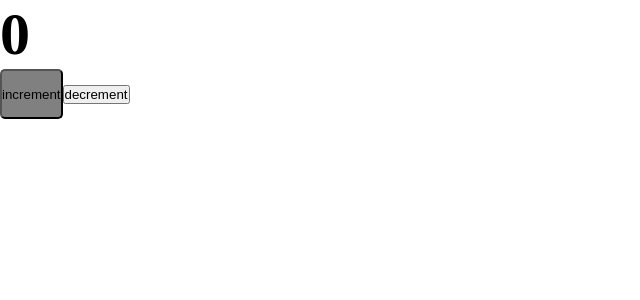
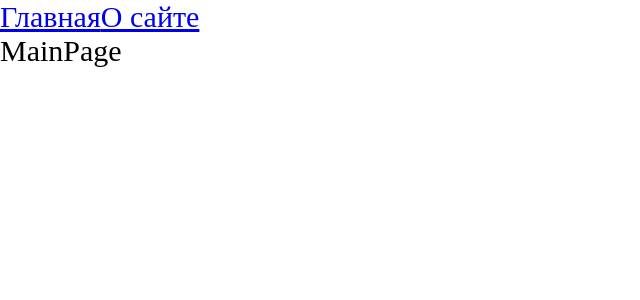
Before and after one commit to Kalips0o/frontend-project, a React app: page / in a window 1280 px wide. Shown: the top 300 px of the page, without its empty margins (0-640 px from the left). Built offline with nearby package versions, Linux system fonts and the light colour scheme.

Commit message:
Routing Code, splitting Lazy Suspence

```diff
--- a/src/App.tsx
+++ b/src/App.tsx
@@ -1,9 +1,22 @@
-import {Counter} from "./components/Counter";
+import React, { Suspense } from 'react';
+import {Link, Route, Routes} from 'react-router-dom';
+import './index.scss';
+import {AboutPageAsync} from "./pages/AboutPage/AboutPage.async";
+import {MainPageAsync} from "./pages/MainPage/MainPage.async";
 
-export function App() {
+const App = () => {
     return (
-        <div className='app'>
-            <Counter/>
+        <div className="app">
+            <Link to={'/'}>Главная</Link>
+            <Link to={'/about'}>О сайте</Link>
+            <Suspense fallback={<div>Loading...</div>}>
+                <Routes>
+                    <Route path={'/about'} element={<AboutPageAsync />} />
+                    <Route path={'/'} element={<MainPageAsync />} />
+                </Routes>
+            </Suspense>
         </div>
-    )
-}
+    );
+};
+
+export default App;
--- a/src/index.tsx
+++ b/src/index.tsx
@@ -1,8 +1,11 @@
 import {render} from "react-dom";
-import {App} from "./App";
 import './index.scss'
+import {BrowserRouter} from "react-router-dom";
+import App from "./App";
 
 render(
-    <App/>,
+    <BrowserRouter>
+        <App/>
+    </BrowserRouter>,
     document.getElementById('root')
 )
--- /dev/null
+++ b/src/pages/AboutPage/AboutPage.async.tsx
@@ -0,0 +1,7 @@
+import {lazy} from "react";
+
+export const AboutPageAsync = lazy(() => new Promise(resolve => {
+    // @ts-ignore
+    // ТАК В РЕАЛЬНЫХ ПРОЕКТАХ НЕ ДЕЛАТЬ!!!!! ДЕЛАЕМ ДЛЯ КУРСА!
+    setTimeout(() => resolve(import('./AboutPage')), 1500)
+}))
--- /dev/null
+++ b/src/pages/AboutPage/AboutPage.tsx
@@ -0,0 +1,11 @@
+import React from 'react';
+
+const AboutPage = () => {
+    return (
+        <div>
+            ABOUT PAGE
+        </div>
+    );
+};
+
+export default AboutPage;
--- /dev/null
+++ b/src/pages/MainPage/MainPage.async.tsx
@@ -0,0 +1,7 @@
+import {lazy} from "react";
+
+export const MainPageAsync = lazy(() => new Promise(resolve => {
+    // @ts-ignore
+    // ТАК В РЕАЛЬНЫХ ПРОЕКТАХ НЕ ДЕЛАТЬ!!!!! ДЕЛАЕМ ДЛЯ КУРСА!
+    setTimeout(() => resolve(import('./MainPage')), 1500)
+}))
--- /dev/null
+++ b/src/pages/MainPage/MainPage.tsx
@@ -0,0 +1,11 @@
+import React from 'react';
+
+const MainPage = () => {
+    return (
+        <div>
+            MainPage
+        </div>
+    );
+};
+
+export default MainPage;
```
Also changed, not shown: package.json (+7 -5 lines), 2 other files (tests, documents, lock files or other folders).
